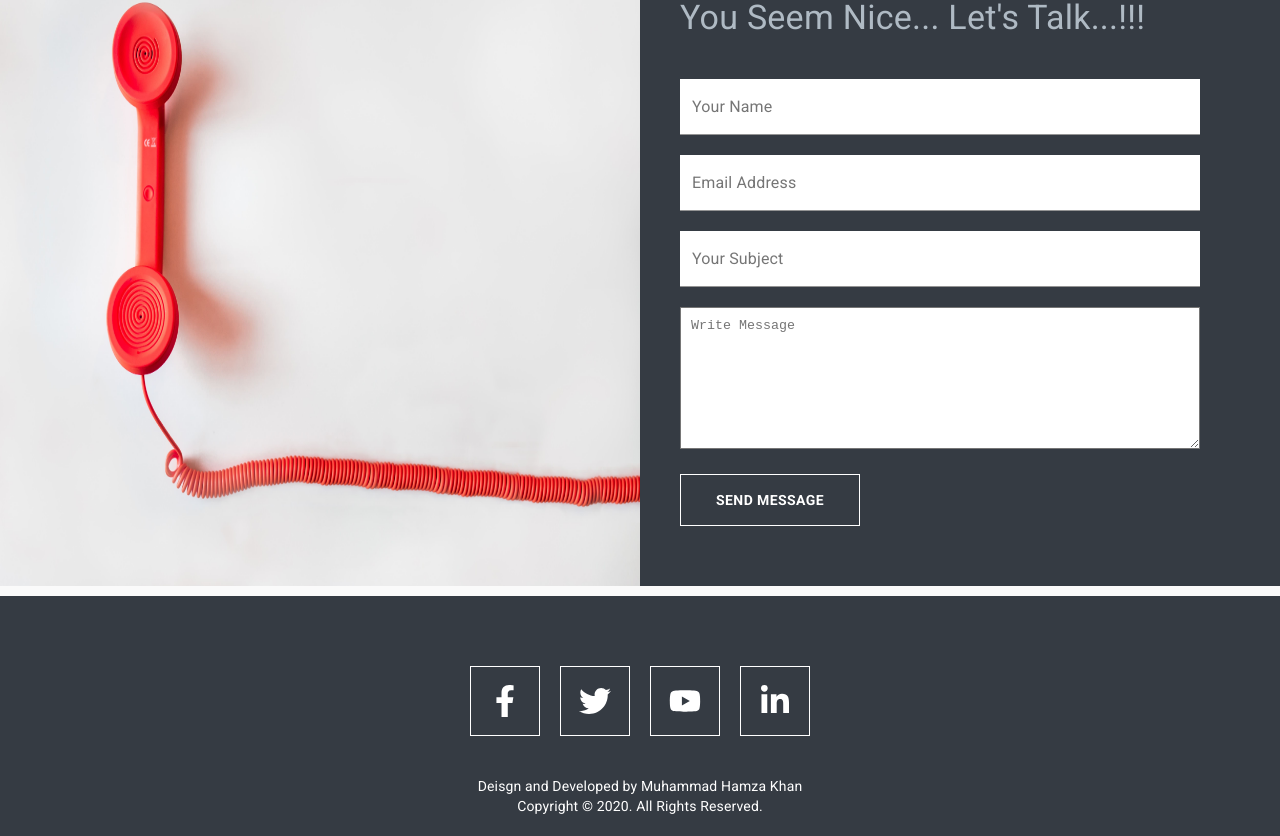
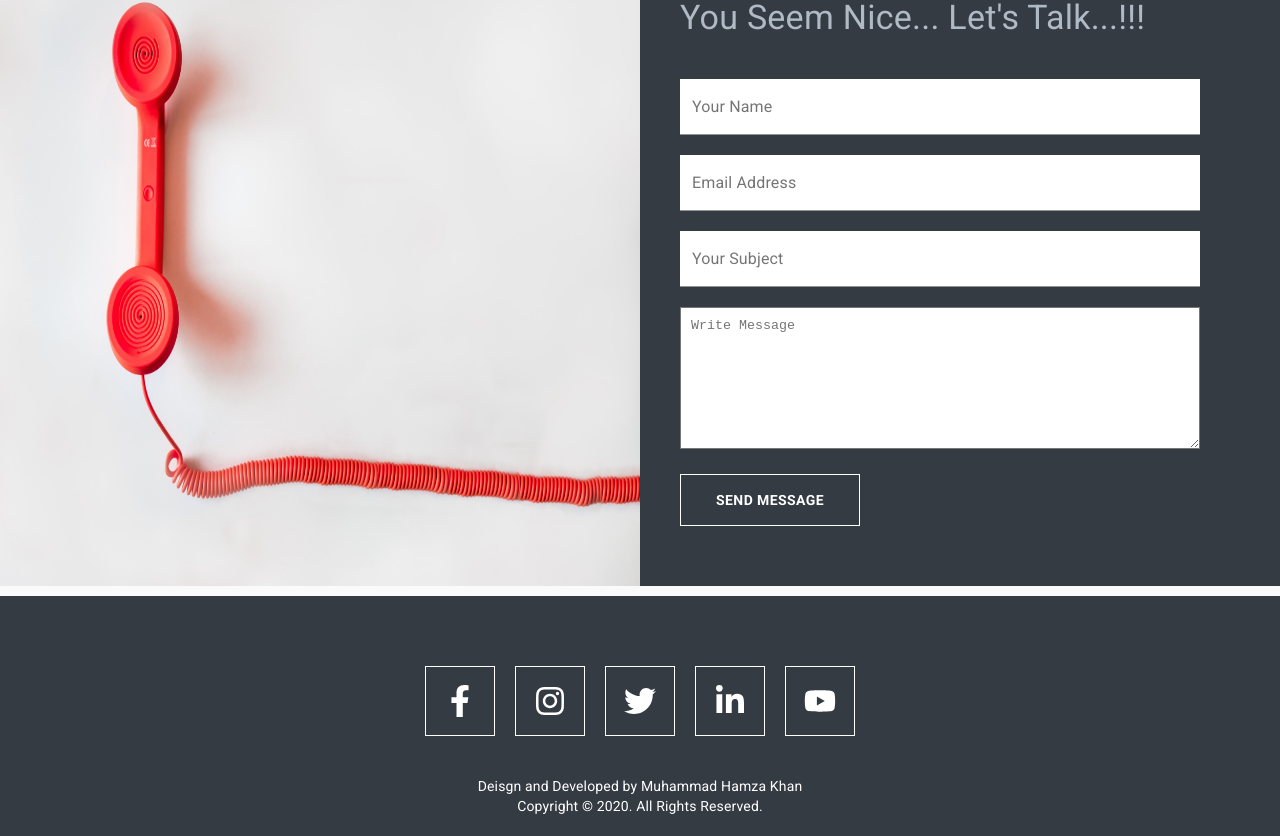
Before and after one commit to Hamza91able/NovaSoft-Portfolio, a React (Create React App) app: page / in a window 1280 px wide. Shown: the part 4234-5070 px from the top of the page. Built offline with nearby package versions, Linux system fonts and the light colour scheme.

Commit message:
instagram social media icon added

```diff
--- a/src/Components/Footer.js
+++ b/src/Components/Footer.js
@@ -1,6 +1,6 @@
 import React, { Component } from 'react';
 import { Paper } from '@material-ui/core';
-import { FaFacebookF, FaTwitter, FaYoutube, FaLinkedinIn } from 'react-icons/fa';
+import { FaFacebookF, FaTwitter, FaYoutube, FaLinkedinIn, FaInstagram } from 'react-icons/fa';
 
 // Components
 import SocialMediaButton from '../Components/SocialMediaButton';
@@ -41,6 +41,19 @@ class Footer extends Component {
                         </div>
                         <div onClick={() => {
                             window.open(
+                                'https://www.instagram.com/novasoft110',
+                                '_blank'
+                            );
+                        }} style={{ marginRight: 20 }}>
+                            <SocialMediaButton>
+                                <FaInstagram style={{
+                                    height: 32,
+                                    width: 32,
+                                }} />
+                            </SocialMediaButton>
+                        </div>
+                        <div onClick={() => {
+                            window.open(
                                 'https://mobile.twitter.com/NovaSoft110',
                                 '_blank'
                             );
@@ -54,12 +67,12 @@ class Footer extends Component {
                         </div>
                         <div onClick={() => {
                             window.open(
-                                'https://www.youtube.com/channel/UC4OI556vWFkEp20ImcLkeSg',
+                                'https://www.linkedin.com/company/novasoft110',
                                 '_blank'
                             );
                         }} style={{ marginRight: 20 }}>
                             <SocialMediaButton>
-                                <FaYoutube style={{
+                                <FaLinkedinIn style={{
                                     height: 32,
                                     width: 32,
                                 }} />
@@ -67,12 +80,12 @@ class Footer extends Component {
                         </div>
                         <div onClick={() => {
                             window.open(
-                                'https://www.linkedin.com/company/novasoft110',
+                                'https://www.youtube.com/channel/UC4OI556vWFkEp20ImcLkeSg',
                                 '_blank'
                             );
                         }} style={{ marginRight: 20 }}>
                             <SocialMediaButton>
-                                <FaLinkedinIn style={{
+                                <FaYoutube style={{
                                     height: 32,
                                     width: 32,
                                 }} />
```
